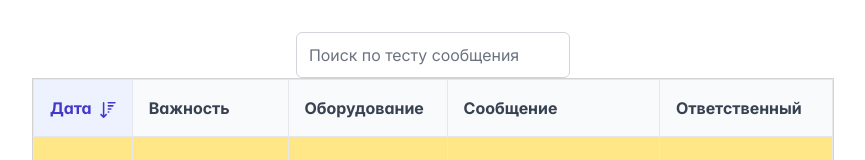
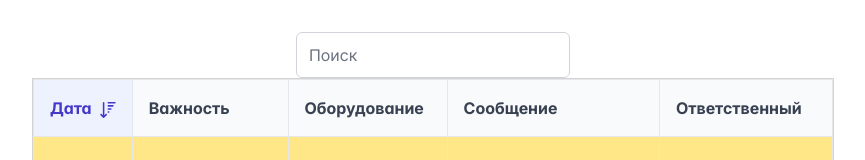
Before and after one commit to Vakulina/EventLogTask, a React (Vite) app: page / in a window 1280 px wide. Shown: the top 160 px of the page, without its empty margins (207-1072 px from the left). Built offline with nearby package versions, Linux system fonts and the light colour scheme.

Commit message:
добавить поиск

```diff
--- a/src/modules/LogsPage/LogsPage.tsx
+++ b/src/modules/LogsPage/LogsPage.tsx
@@ -1,4 +1,4 @@
-import { useEffect, useRef, useState } from 'react';
+import { useEffect, useRef, useState, ChangeEvent } from 'react';
 import { generateDataService } from 'services/generateDataService';
 import {
   DataTable,
@@ -10,11 +10,18 @@ import { degreeCellTemplate, prepareLog, rowClass } from './utils';
 import { EventType } from 'shared/types/Events';
 import { useInterval, useEventListener } from 'primereact/hooks';
 import { InputText } from 'primereact/inputtext';
+import { FilterMatchMode } from 'primereact/api';
 
 export const LogsPage = () => {
   const [logs, setLogs] = useState<EventType[]>([]);
   const [messagesCount, setMessagesCount] = useState<number>(0);
   const [selectedLog, setSelectedLog] = useState<null | EventType>(null);
+  const [globalFilterValue, setGlobalFilterValue] = useState('');
+  const [filters, setFilters] = useState({
+    global: { value: '', matchMode: FilterMatchMode.CONTAINS },
+    degree: { value: '', matchMode: FilterMatchMode.EQUALS },
+    executor: { value: '', matchMode: FilterMatchMode.STARTS_WITH },
+  });
 
   const logsRef = useRef(logs);
   logsRef.current = logs;
@@ -61,12 +68,25 @@ export const LogsPage = () => {
     }
   };
 
+  const onGlobalFilterChange = (e: ChangeEvent<HTMLInputElement>) => {
+    const value = e?.target?.value;
+    let _filters = { ...filters };
+    _filters['global'].value = value;
+    setFilters(_filters);
+    setGlobalFilterValue(value);
+  };
+
   return (
     <div className='logs'>
       <div className='logs__search'>
-        <InputText placeholder='Поиск по тесту сообщения' />
+        <InputText
+          value={globalFilterValue}
+          onChange={onGlobalFilterChange}
+          placeholder='Поиск'
+        />
       </div>
       <DataTable
+        filters={filters}
         value={logs}
         rowClassName={rowClass}
         showGridlines
@@ -76,7 +96,7 @@ export const LogsPage = () => {
         sortField='time'
         sortOrder={-1}
         tableStyle={{ width: '50rem' }}
-        emptyMessage='Журнал событий пуст'
+        emptyMessage='Событий не найдено'
         selection={selectedLog}
         onSelectionChange={onSelectionChange}
         dataKey='id'
```
